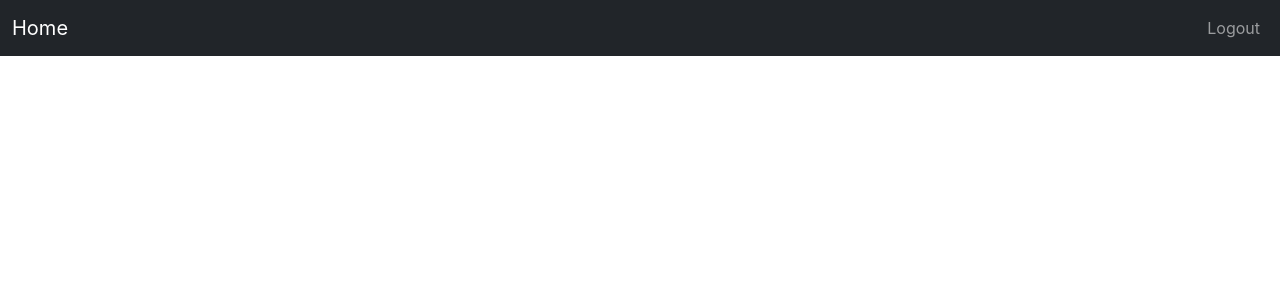
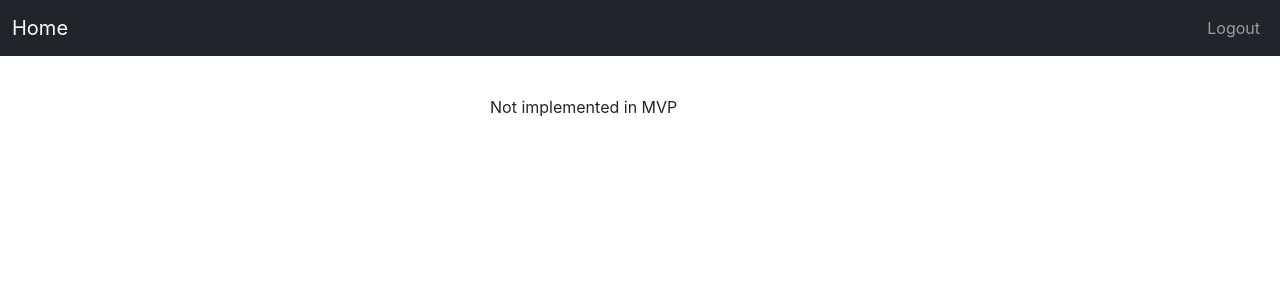
Before and after one commit to veremchukvv/stonks-test, a React (Create React App) app in the folder web/react-front/: page /profile in a window 1280 px wide. Shown: the top 300 px of the page. Built offline with nearby package versions, Linux system fonts and the light colour scheme; no server answers.

Commit message:
small fixed for front

```diff
--- a/web/react-front/src/App.tsx
+++ b/web/react-front/src/App.tsx
@@ -3,6 +3,7 @@ import './App.css';
 import Home from "./pages/Home"
 import Login from "./pages/Login"
 import Register from "./pages/Register"
+import Profile from "./pages/Profile"
 import Navigation from "./components/Navigation"
 import {BrowserRouter, Route} from "react-router-dom";
 
@@ -19,7 +20,6 @@ function App() {
                 const content = await response.json()
 
                 setName(content.name)
-
             }
         )()
     })
@@ -32,6 +32,7 @@ function App() {
             <Route path="/" exact component={() => <Home name={name}/>}/>
             <Route path="/login" component={() => <Login setName={setName}/>}/>
             <Route path="/register" component={Register}/>
+            <Route path="/profile" component={Profile}/>
       </main>
         </BrowserRouter>
     </div>
--- a/web/react-front/src/components/Navigation.tsx
+++ b/web/react-front/src/components/Navigation.tsx
@@ -13,7 +13,7 @@ const Navigation = (props: {name: string, setName: (name: string) => void }) =>
 
     let menu
 
-    if (props.name === undefined){
+    if (props.name === undefined || '') {
         menu = (
             <ul className="navbar-nav me-auto mb-2 mb-md-0">
                 <li className="nav-item active">
@@ -27,6 +27,9 @@ const Navigation = (props: {name: string, setName: (name: string) => void }) =>
     } else {
         menu = (
         <ul className="navbar-nav me-auto mb-2 mb-md-0">
+            <li className="nav-item active">
+                <Link to="/profile" className="nav-link">{props.name}</Link>
+            </li>
             <li className="nav-item active">
                 <Link to="/" className="nav-link" onClick={logout}>Logout</Link>
             </li>
--- a/web/react-front/src/pages/Home.tsx
+++ b/web/react-front/src/pages/Home.tsx
@@ -1,7 +1,6 @@
 import React from 'react';
 
 const Home = (props: {name: string}) => {
-    console.log(props.name)
 
     return (
         <div>
--- /dev/null
+++ b/web/react-front/src/pages/Profile.tsx
@@ -0,0 +1,11 @@
+import React from 'react';
+
+const Profile = () => {
+    return (
+        <div>
+            Not implemented in MVP
+        </div>
+    );
+};
+
+export default Profile;
```
